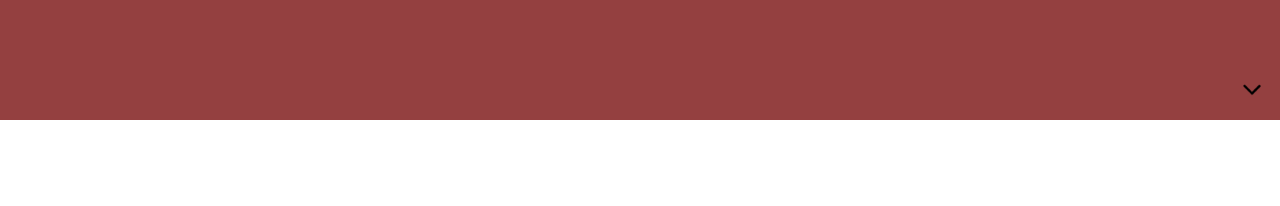
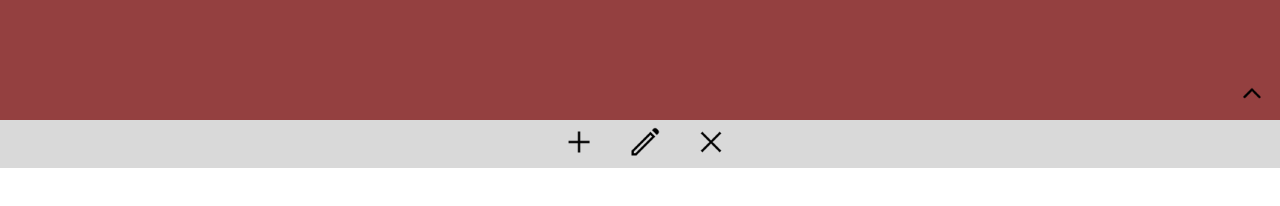
Before and after one commit to Narcolino/TODOZIN, a plain HTML site: page index.html in a window 1280 px wide. Both pictures are taken after a click on the button 1252 px from the left and 91 px from the top of the page. Drawn offline with Linux system fonts and the light colour scheme.

Commit message:
foi criado o arquivo js e feito algumas funções para o funcionamento do projeto

```diff
--- a/index.html
+++ b/index.html
@@ -5,19 +5,20 @@
         <meta charset="UTF-8">
         <meta name="viewport" content="width=device-width, initial-scale=1">
         <link href="style/style.css" rel="stylesheet">
+        <script src="./src/main.js" defer></script>
     </head>
     <body>
         <header>
             <div class="container-head">
                 <div class="expand-button">
-                    <button class="buttons">
+                    <button id="expand" class="buttons">
                         <img class="icons" src="icons/expand.png">
                     </button>
                 </div>
                 <div class="container-nav">
                     <ul class="buttons-menu">
                         <li  class="button-add">
-                            <button class="buttons">
+                            <button id="add-button" class="buttons">
                                 <img class="icons" src="icons/add.png">
                             </button>
                         </li>
--- /dev/null
+++ b/src/main.js
@@ -0,0 +1,15 @@
+let btn_expand = document.querySelector('#expand');
+let container_nav = document.querySelector('.container-nav');
+let btn_add = document.querySelector('#add-button');
+let container_addList = document.querySelector('.container-addList');
+
+
+
+btn_expand.addEventListener('click', () => {
+    container_nav.classList.toggle('active');
+    btn_expand.classList.toggle('active');
+});
+
+btn_add.addEventListener('click', () => {
+    container_addList.style.visibility = 'visible';
+})
--- a/style/style.css
+++ b/style/style.css
@@ -16,19 +16,28 @@ body{
     background: #944040;
     position: relative;
     display: flex;
+
 }
 
 .container-nav {
     width: 100vw;
-    height: 6vh;
+    height: 0;
     background: #D9D9D9;
     display: flex;
     align-items: center;
     justify-content: center;
     position: absolute;
-    top: calc(15vh - 6vh);
+    top: 15vh;
     visibility: hidden;
+    transition: 0.8s;
+    overflow-y: hidden;
+}
 
+.container-nav.active{
+    overflow-y: auto;
+    visibility: visible;
+    top: 15vh;
+    height: 6vh;
 }
 
 .buttons-menu{
@@ -37,7 +46,14 @@ body{
     gap: 30px;
     margin-left: 10px;
     align-items: center;
+}
 
+#expand{
+    transition: .8s;
+}
+
+#expand.active{
+    transform: rotate(540deg);
 }
 
 .expand-button {
@@ -62,14 +78,14 @@ body{
     height: 80vh;
     max-width: 900px;
     position: absolute;
-    top: 57%;
+    top: 21%;
     left: 50%;
-    transform: translate(-50%, -50%);
+    transform: translate(-50%, 1%);
     display: flex;
     flex-direction: column;
     align-items: center;
     justify-content: space-evenly;
-    font-size: 2rem;
+    font-size: 3vw;
     visibility: hidden;
 }
 
@@ -209,3 +225,9 @@ input[type="date"]{
     text-align: center;
     padding: 5px 0 ;
 }
+
+@media (max-width: 680px){
+    .container-addList{
+        font-size: 5vw;
+    }
+}
```
